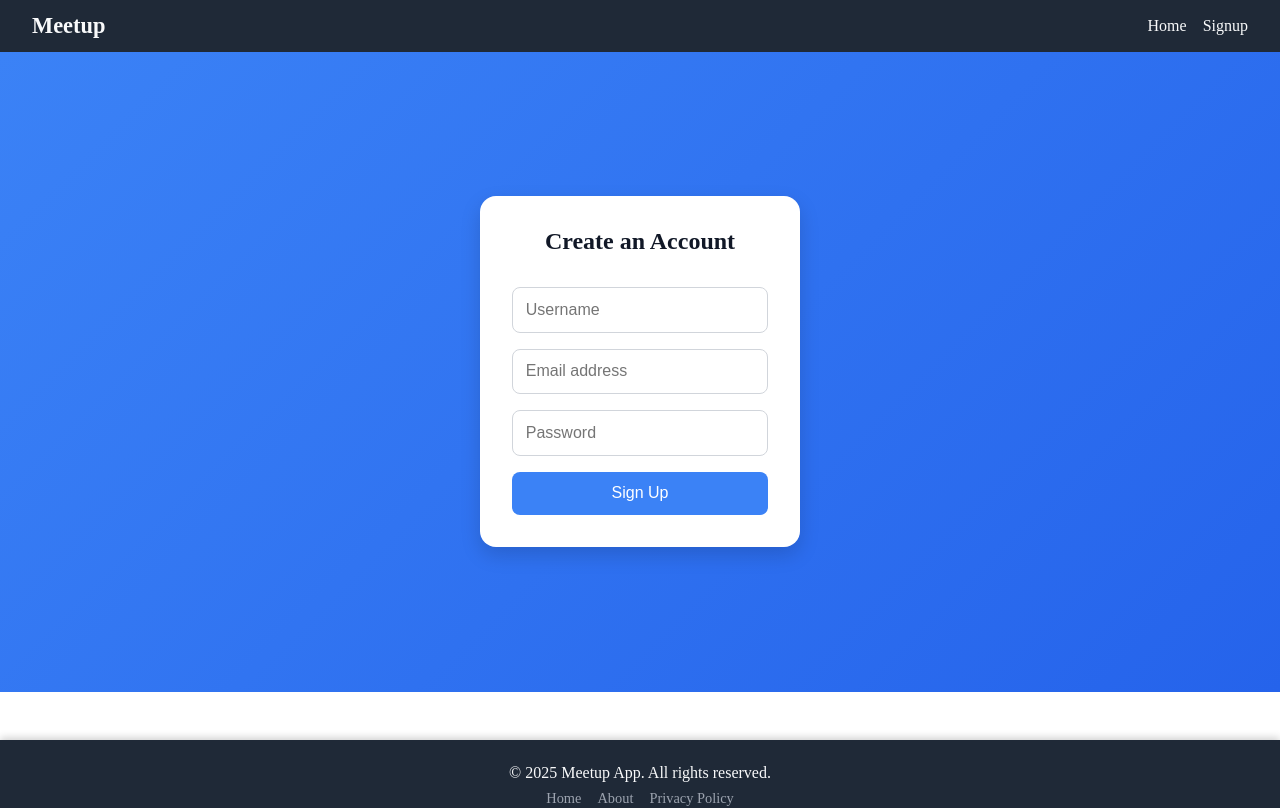
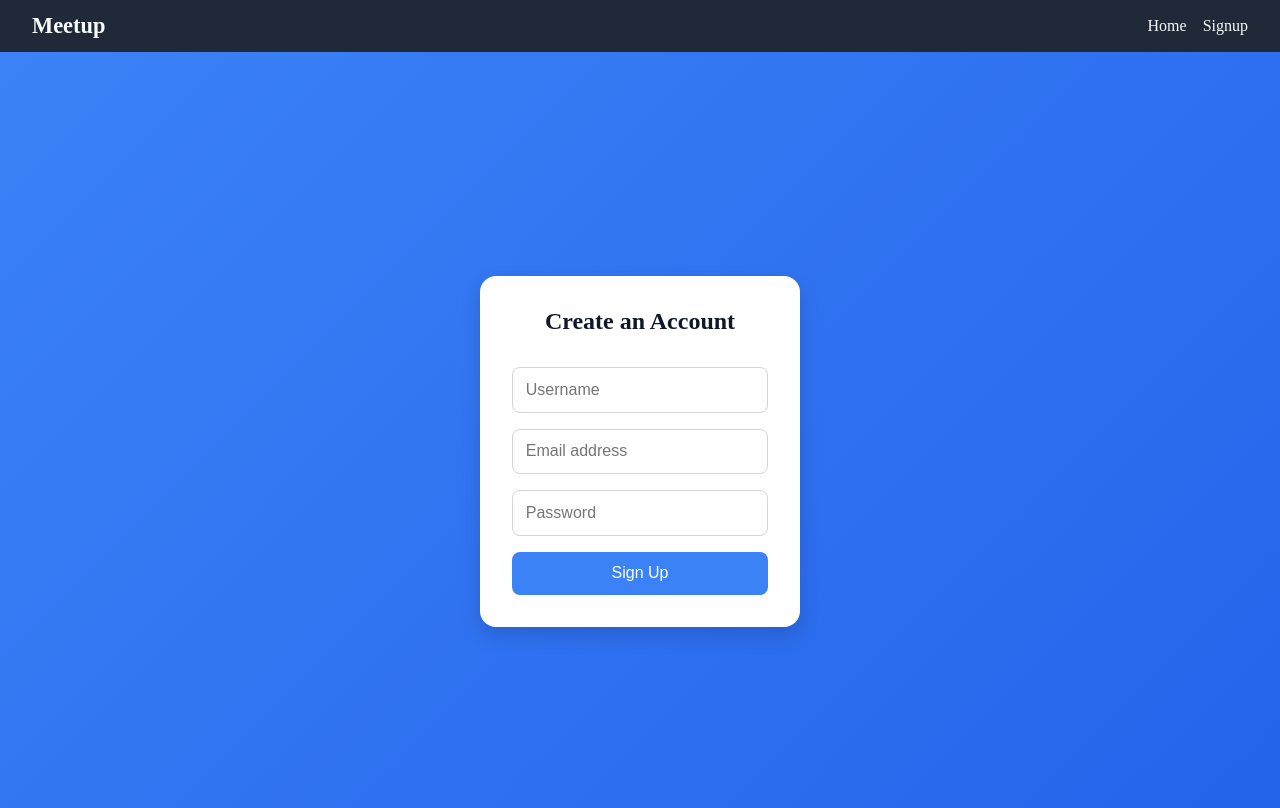
Before and after one commit to MorinoCode/meetup-frontend, a React (Vite) app: page /signup in a window 1280 px wide. Shown: the top 808 px of the page. Built offline with nearby package versions, Linux system fonts and the light colour scheme.

Commit message:
fix : sigun page height

```diff
--- a/src/pages/signup/Signup.css
+++ b/src/pages/signup/Signup.css
@@ -2,7 +2,7 @@
   display: flex;
   justify-content: center;
   align-items: center;
-  min-height: 80vh;
+  height:100vh;
   background: linear-gradient(135deg, #3b82f6, #2563eb);
 }
 
```
